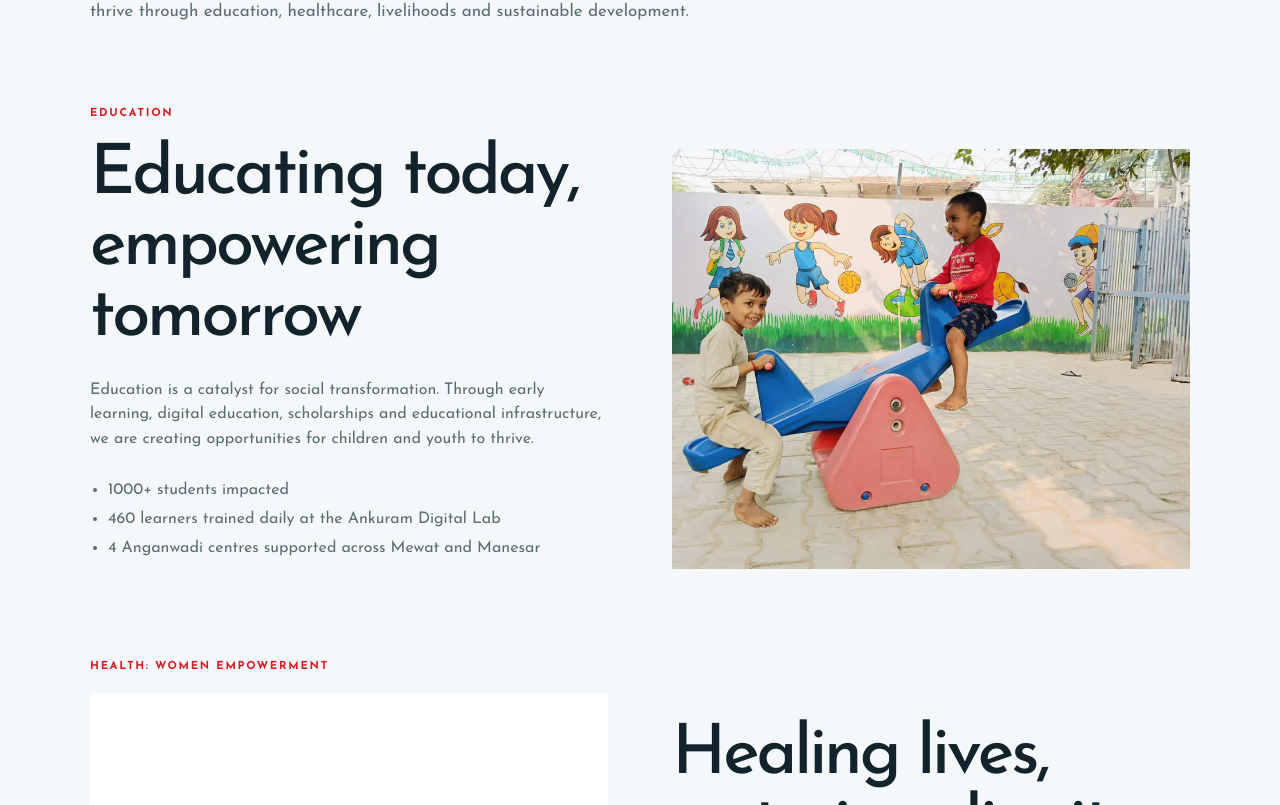
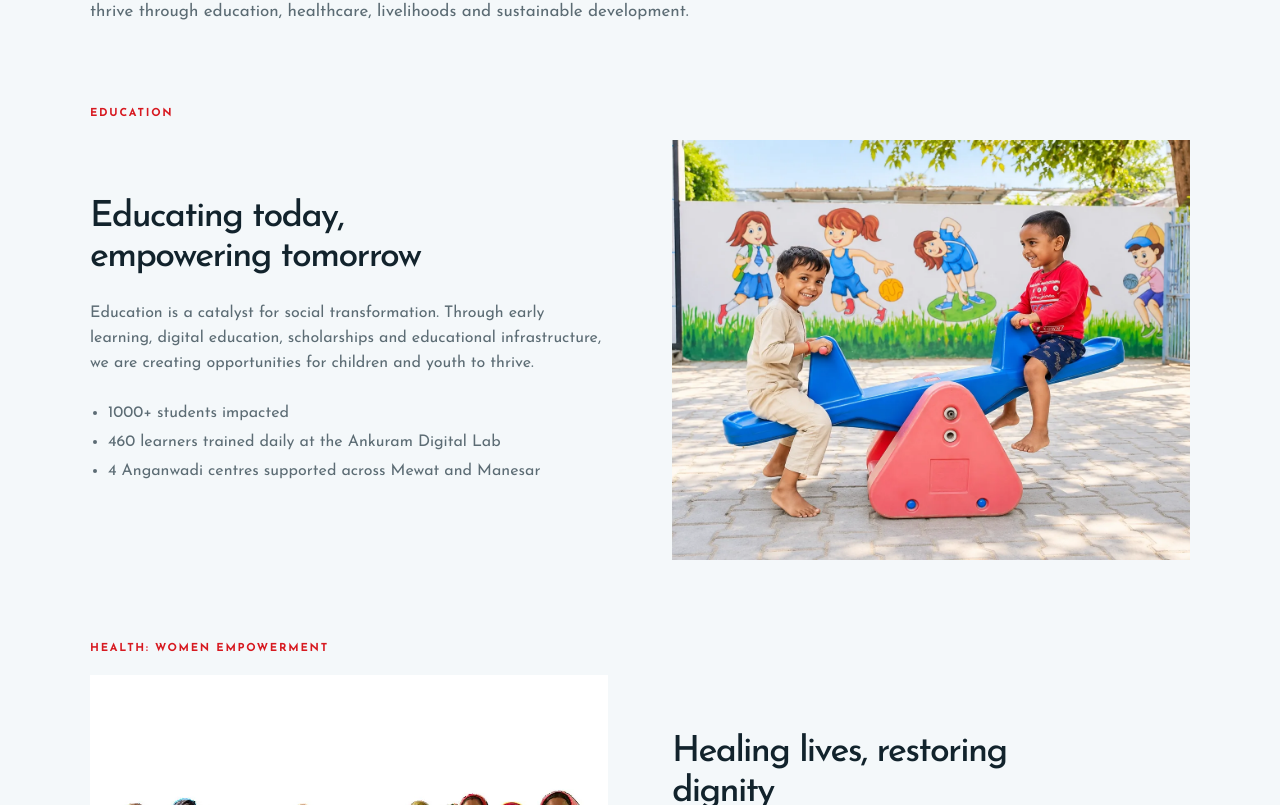
Before and after one commit to Akash-abacusdesk/highwayroop, a Next.js app: page /sustainability/csr in a window 1280 px wide. Shown: the part 1675-2480 px from the top of the page. Built offline with nearby package versions, Linux system fonts and the light colour scheme.

Commit message:
CSR h3 area titles and education photo, portfolio divider, new forming photo

```diff
--- a/app/sustainability/csr/page.tsx
+++ b/app/sustainability/csr/page.tsx
@@ -98,7 +98,7 @@ export default function Csr() {
           {AREAS.map((a, i) => (
             <div className="ab-gap" key={a.title}>
               <span className="ab-label ab-area-tag">{a.tag}</span>
-              <Split reverse={i % 2 === 1} title={a.title} image={a.image} alt={a.alt} bullets={a.bullets}>{a.text}</Split>
+              <Split level="h3" reverse={i % 2 === 1} title={a.title} image={a.image} alt={a.alt} bullets={a.bullets}>{a.text}</Split>
             </div>
           ))}
         </div>
--- a/components/about/about.css
+++ b/components/about/about.css
@@ -186,6 +186,7 @@ a.ab-card:hover{box-shadow:var(--shadow);transform:translateY(-4px);position:rel
 .ab-split.reverse{grid-template-columns:minmax(320px,520px) 1fr}.ab-split.reverse>div{order:2}
 /* CSR "Five thematic areas": even 50/50 text and image on desktop */
 @media(min-width:1051px){.ab-areas .ab-split,.ab-areas .ab-split.reverse{grid-template-columns:1fr 1fr;gap:5vw}.ab-areas .ab-split img{height:420px}}
+.ab-split h3.ab-heading{font-size:clamp(28px,2.8vw,40px);line-height:1.1}@media(max-width:700px){.ab-split h3.ab-heading{font-size:clamp(19px,5vw,22px)}}
 .ab-split img{width:100%;height:390px;object-fit:cover}
 .ab-split p{margin:24px 0;color:var(--muted)}
 .ab-split ul{padding-left:18px;color:var(--muted);line-height:1.8}
--- a/components/inner/ProductPortfolio.tsx
+++ b/components/inner/ProductPortfolio.tsx
@@ -37,6 +37,7 @@ export default function ProductPortfolio({ business }: { business: string }) {
         </div>
         {intro && <p>{intro.text}</p>}
       </div>
+      {intro && <hr className="bz-hr" />}
       {intro && (
         <div className="bz-cats">
           {intro.categories.map(c => <article key={c.title}><h3>{c.title}</h3><p>{c.text}</p></article>)}
--- a/components/inner/Split.tsx
+++ b/components/inner/Split.tsx
@@ -2,14 +2,14 @@ import { ArrowRight } from 'lucide-react'
 import Link from 'next/link'
 
 // Text beside an image; `reverse` puts the image on the left.
-export default function Split({ title, children, image, alt, cta, reverse, bullets }: {
+export default function Split({ title, children, image, alt, cta, reverse, bullets, level: Heading = 'h2' }: {
   title: React.ReactNode; children: React.ReactNode; image: string; alt: string
-  cta?: { href: string; label: string }; reverse?: boolean; bullets?: string[]
+  cta?: { href: string; label: string }; reverse?: boolean; bullets?: string[]; level?: 'h2' | 'h3'
 }) {
   return (
     <div className={`ab-split${reverse ? ' reverse' : ''}`}>
       <div>
-        <h2 className="ab-heading">{title}</h2>
+        <Heading className="ab-heading">{title}</Heading>
         <p>{children}</p>
         {bullets && <ul>{bullets.map(b => <li key={b}>{b}</li>)}</ul>}
         {cta && <Link className="button primary" href={cta.href}>{cta.label} <span><ArrowRight size={18} aria-hidden="true" /></span></Link>}
--- a/components/inner/business.css
+++ b/components/inner/business.css
@@ -48,6 +48,7 @@
 /* Products */
 .bz-products{border-top:1px solid var(--line)}
 .bz-products .bz-head{margin-bottom:30px}
+.bz-hr{border:0;border-top:1px solid var(--line);margin:0 0 40px}
 .bz-cats{display:grid;grid-template-columns:repeat(3,1fr);margin-bottom:48px}
 .bz-cats article{padding:4px 32px}.bz-cats article:first-child{padding-left:0}.bz-cats article:last-child{padding-right:0}
 .bz-cats article+article{border-left:2px solid var(--blue)}
--- a/components/inner/businessPages.ts
+++ b/components/inner/businessPages.ts
@@ -28,7 +28,7 @@ export const BUSINESS_PAGES: Record<string, BusinessPage> = {
       { tag: 'VALIDATION', title: 'Verify requirements', text: 'CMM, gear, form, roughness, material, torque and endurance testing.' },
     ],
     splits: [
-      { title: 'Forming and machining at industrial scale', image: 'driveline-forming-machining', alt: 'Operators at CNC turning and milling lines on the plant floor',
+      { title: 'Forming and machining at industrial scale', image: 'driveline-forming-machining', alt: 'Operators at the crankshaft machining line on the plant floor',
         text: 'Hot and warm presses range from 600T to 2500T; cold forging presses range from 100T to 1000T. The presentation also lists 800+ CNC turning and turn-mill machines, 90+ VMCs, 40+ broaching machines, 25+ honing machines and 20 CNC grinding machines.' },
       { title: 'Quality is part of the process', image: 'driveline-quality', alt: 'Engineer measuring a component with a height gauge on a surface plate',
         text: 'Capabilities include advanced metrology, CMMs, gear testing, roundness and roughness measurement, material testing, functional testing and in-house calibration.' },
```
Also changed, not shown: public/assets/csr/education.webp, public/assets/driveline-forming-machining.webp.
